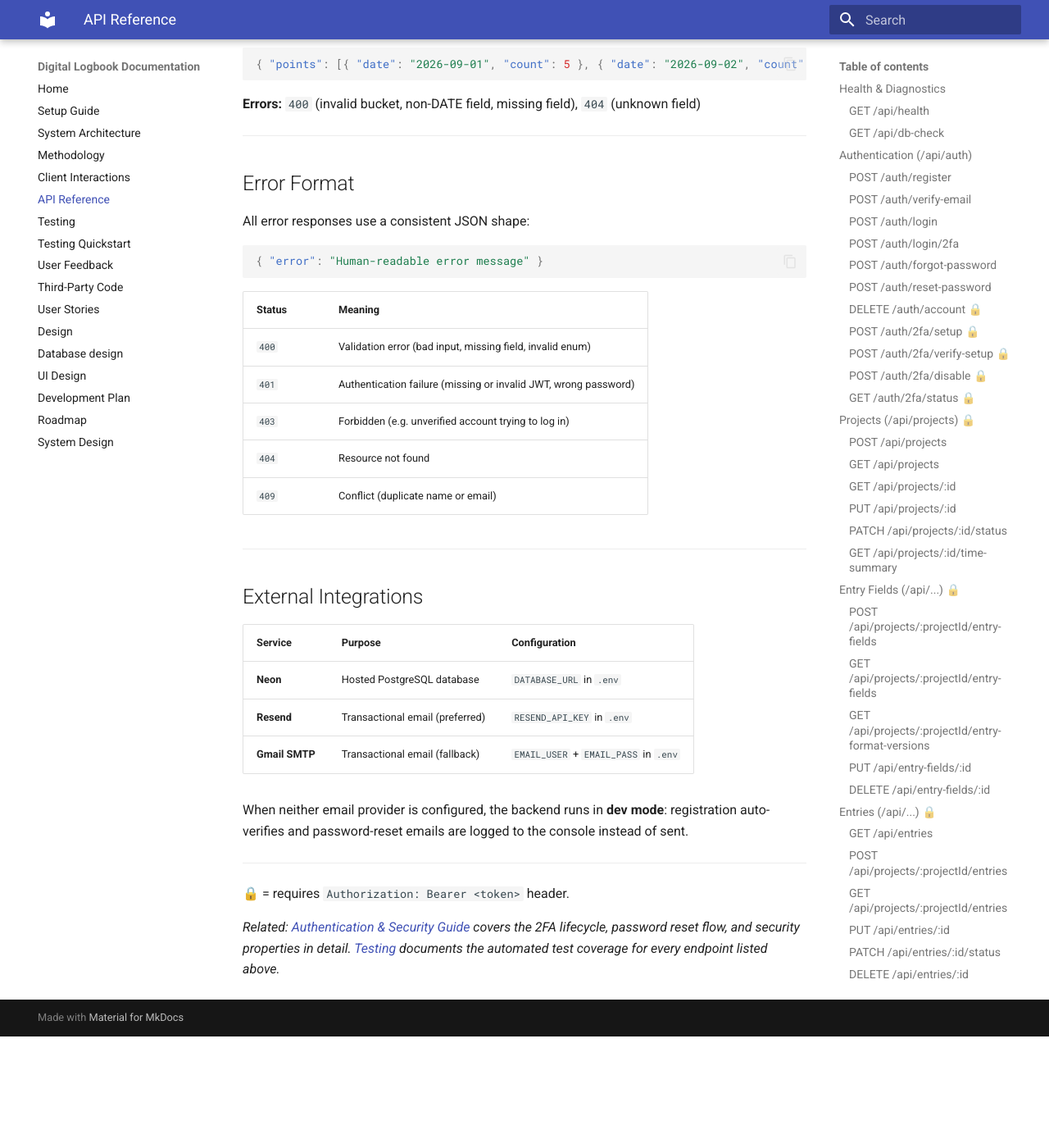
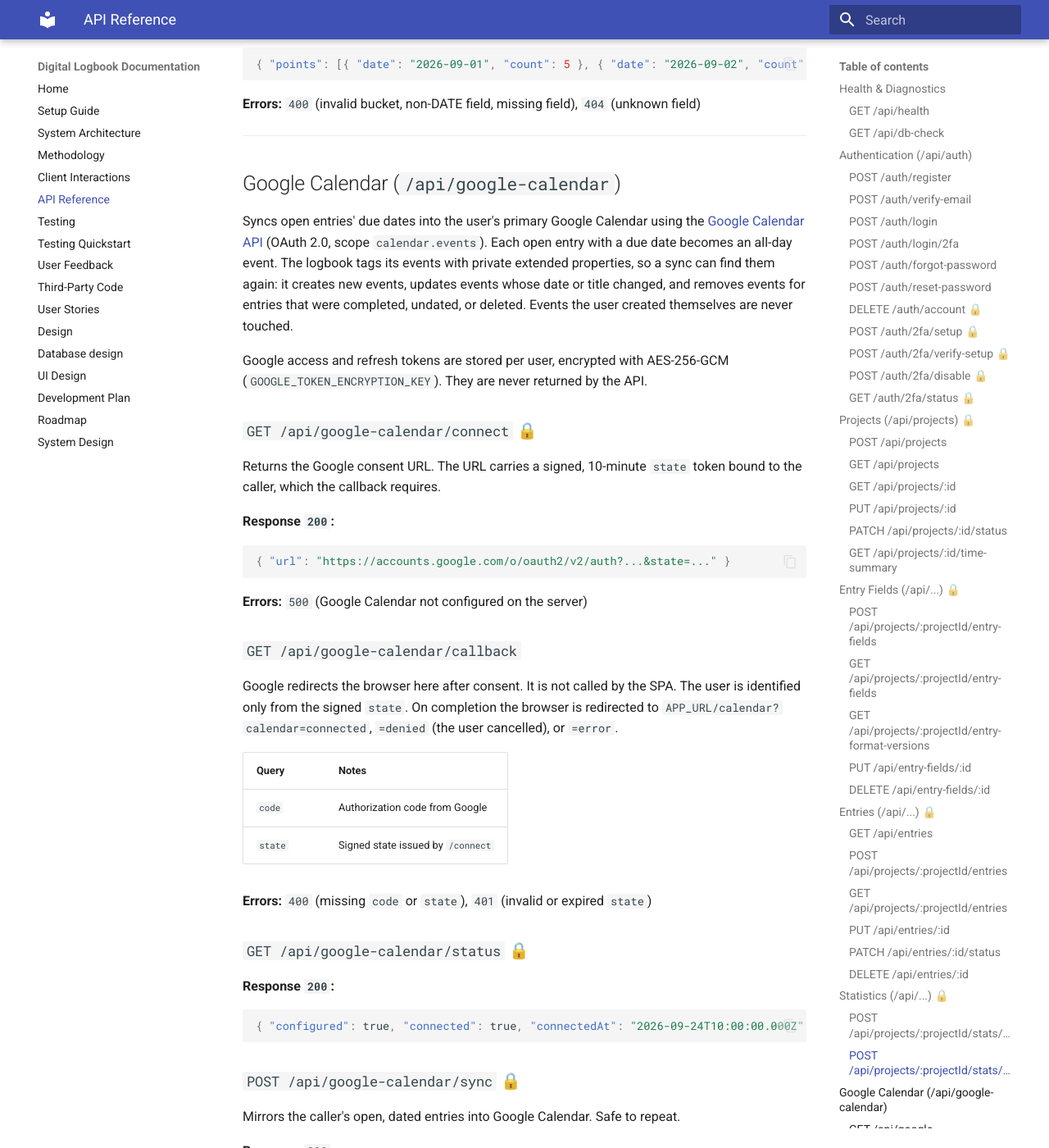
Before and after one commit to DiMpho-20/coms3011a-logbook-digital-logbook, an MkDocs documentation site: the page built from docs/api-reference.md, in a window 1280 px wide and 1400 px high, scrolled down 11973 px. Shown: the whole window at 82% size. Built offline with MkDocs 1.6.1 and Material for MkDocs 9.7.7, drawn with Linux system fonts in a browser that asks for light colours; before the commit the page ends 13237 px from its top, so only the background shows below that; some of the changed text lies outside the part shown.

Commit message:
docs: document the Google Calendar integration
Documents the /api/google-calendar endpoints and lists the Google Calendar
API as an external integration. Also corrects third-party.md, which said
Resend was not yet wired up.

Co-Authored-By: Claude Opus 5.5 <noreply@anthropic.com>

````diff
--- a/docs/api-reference.md
+++ b/docs/api-reference.md
@@ -500,6 +500,75 @@ Aggregate entry counts over time buckets.
 
 ---
 
+## Google Calendar (`/api/google-calendar`)
+
+Syncs open entries' due dates into the user's primary Google Calendar using the
+[Google Calendar API](https://developers.google.com/calendar/api) (OAuth 2.0,
+scope `calendar.events`). Each open entry with a due date becomes an all-day
+event. The logbook tags its events with private extended properties, so a sync
+can find them again: it creates new events, updates events whose date or title
+changed, and removes events for entries that were completed, undated, or deleted.
+Events the user created themselves are never touched.
+
+Google access and refresh tokens are stored per user, encrypted with AES-256-GCM
+(`GOOGLE_TOKEN_ENCRYPTION_KEY`). They are never returned by the API.
+
+### `GET /api/google-calendar/connect` 🔒
+
+Returns the Google consent URL. The URL carries a signed, 10-minute `state`
+token bound to the caller, which the callback requires.
+
+**Response `200`:**
+```json
+{ "url": "https://accounts.google.com/o/oauth2/v2/auth?...&state=..." }
+```
+**Errors:** `500` (Google Calendar not configured on the server)
+
+### `GET /api/google-calendar/callback`
+
+Google redirects the browser here after consent. It is not called by the SPA.
+The user is identified only from the signed `state`. On completion the
+browser is redirected to `APP_URL/calendar?calendar=connected`, `=denied`
+(the user cancelled), or `=error`.
+
+| Query | Notes |
+|---|---|
+| `code` | Authorization code from Google |
+| `state` | Signed state issued by `/connect` |
+
+**Errors:** `400` (missing `code` or `state`), `401` (invalid or expired `state`)
+
+### `GET /api/google-calendar/status` 🔒
+
+**Response `200`:**
+```json
+{ "configured": true, "connected": true, "connectedAt": "2026-09-24T10:00:00.000Z" }
+```
+
+### `POST /api/google-calendar/sync` 🔒
+
+Mirrors the caller's open, dated entries into Google Calendar. Safe to repeat.
+
+**Response `200`:**
+```json
+{ "message": "Due dates synced to Google Calendar.", "created": 2, "updated": 1, "removed": 0 }
+```
+**Errors:** `400` (not connected), `409` (access was revoked in the Google
+account; the connection is removed and the user must reconnect), `502`
+(Google API failure)
+
+### `DELETE /api/google-calendar/disconnect` 🔒
+
+Revokes the grant at Google (best effort) and deletes the stored tokens.
+Events that were already synced remain in the user's calendar.
+
+**Response `200`:**
+```json
+{ "message": "Google Calendar connection removed." }
+```
+
+---
+
 ## Error Format
 
 All error responses use a consistent JSON shape:
@@ -523,6 +592,7 @@ All error responses use a consistent JSON shape:
 | Service | Purpose | Configuration |
 |---|---|---|
 | **Neon** | Hosted PostgreSQL database | `DATABASE_URL` in `.env` |
+| **Google Calendar API** | Syncs entry due dates to the user's calendar ([details](#google-calendar-apigoogle-calendar)) | `GOOGLE_CLIENT_ID`, `GOOGLE_CLIENT_SECRET`, `GOOGLE_REDIRECT_URI`, `GOOGLE_TOKEN_ENCRYPTION_KEY`, `APP_URL` |
 | **Resend** | Transactional email (preferred) | `RESEND_API_KEY` in `.env` |
 | **Gmail SMTP** | Transactional email (fallback) | `EMAIL_USER` + `EMAIL_PASS` in `.env` |
 
````
Also changed, not shown: docs/third-party.md (+2 -1 lines).
